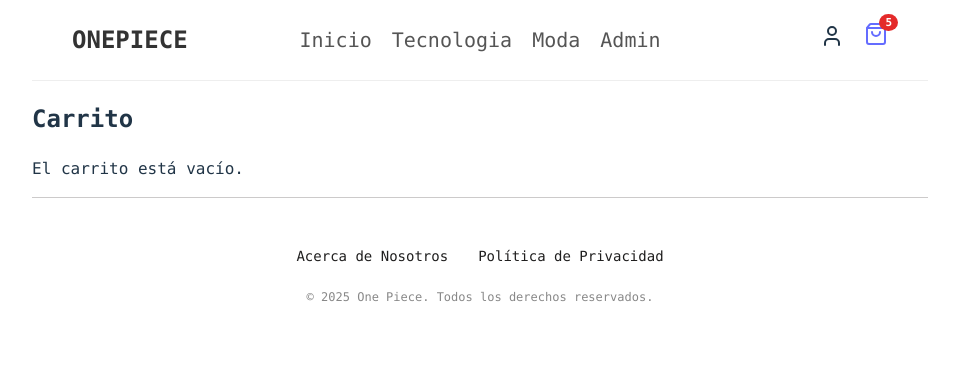
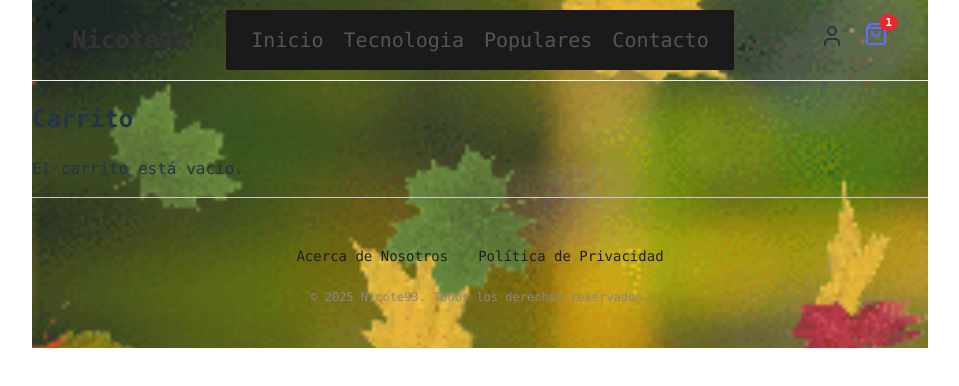
Before and after one commit to Nicote93/Reacts-Proyect-V1, a React (Vite) app: page /carrito in a window 1280 px wide. Shown: the top 386 px of the page, without its empty margins (160-1119 px from the left). Built offline with nearby package versions, Linux system fonts and the light colour scheme.

Commit message:
cambios css

```diff
--- a/src/components/Footer.jsx
+++ b/src/components/Footer.jsx
@@ -17,7 +17,7 @@ const Footer = () => {
       </ul>
       {/* Seccion de Copyright */}
       <p className={styles.copyright}>
-        © {anioActual} One Piece. Todos los derechos reservados.
+        © {anioActual} Nicote93. Todos los derechos reservados.
       </p>
     </footer>
   );
--- a/src/components/Header.jsx
+++ b/src/components/Header.jsx
@@ -4,12 +4,12 @@ import UserIcon from '../assets/UserIcon';
 import BagIcon from '../assets/BagIcon';
 import { Link } from 'react-router-dom';
 
-const Header = ({contadorEnCarrito = 5}) => {
+const Header = ({contadorEnCarrito = 1}) => {
   return (
     <header className={styles.header}>
       {/* Seccion Izquierda: Logo */}
       <div className={styles.logo}>
-        ONEPIECE
+        Nicote93
       </div>
       {/* Seccion Central: Componente NavBar */}
       <div className={styles.navbarContainer}>
--- a/src/components/Header.module.css
+++ b/src/components/Header.module.css
@@ -16,6 +16,8 @@
 .navbarContainer {
   flex-basis: 60%;
   text-align: center;
+  background-color: #1a1a1a; /* Cambia por el color que quieras */
+  color: white;              /* Texto blanco */
 }
 
 .iconsContainer {
--- a/src/components/Navbar.jsx
+++ b/src/components/Navbar.jsx
@@ -8,8 +8,8 @@ const Navbar = () => {
         <li className={styles.item}>
           <Link to="/" className={styles.link}>Inicio</Link>
           <Link to="/tecnologia" className={styles.link}>Tecnologia</Link>
-          <Link to="/moda" className={styles.link}>Moda</Link>
-          <Link to="/admin" className={styles.link}>Admin</Link>
+          <Link to="/populares" className={styles.link}>Populares</Link>
+          <Link to="/contacto" className={styles.link}>Contacto</Link>
         </li>
       </ul>
     </nav>
--- a/src/index.css
+++ b/src/index.css
@@ -26,6 +26,10 @@ body {
   font-family: "Lucida Console", Courier, monospace;
   max-width: 70%;
   margin: 0 auto;
+  background-image: url(./assets/fond-hojas.gif);
+  background-size: cover;   /* Ajusta el GIF al tamaño de la pantalla */
+  background-repeat: no-repeat;
+  background-position: center;
 }
 
 h1 {
```
Also changed, not shown: src/assets/fond-hojas.gif (added).
